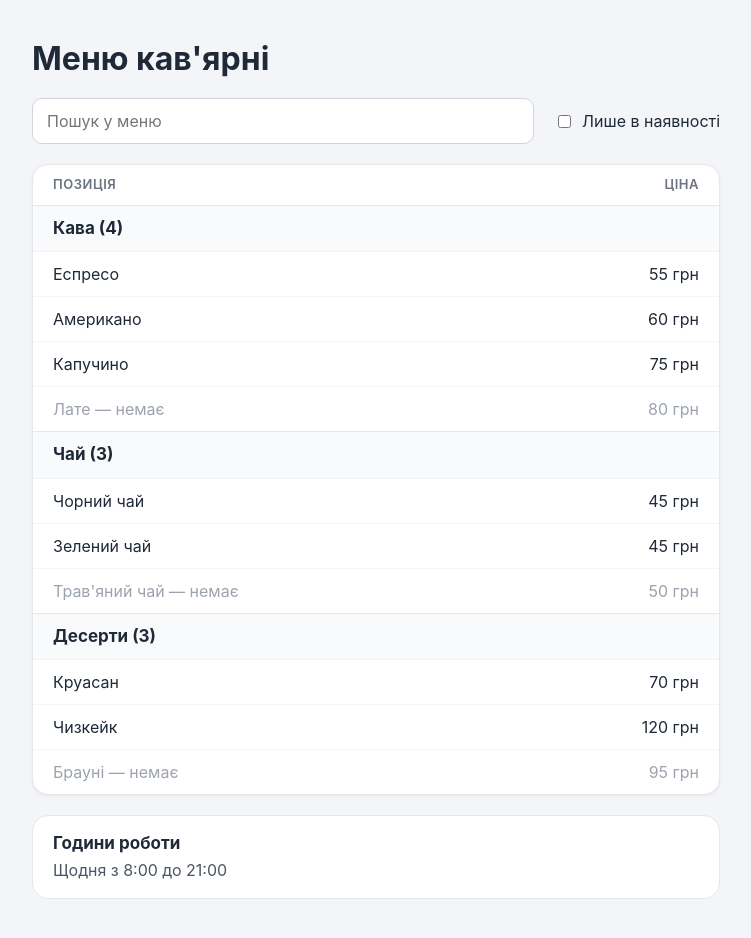
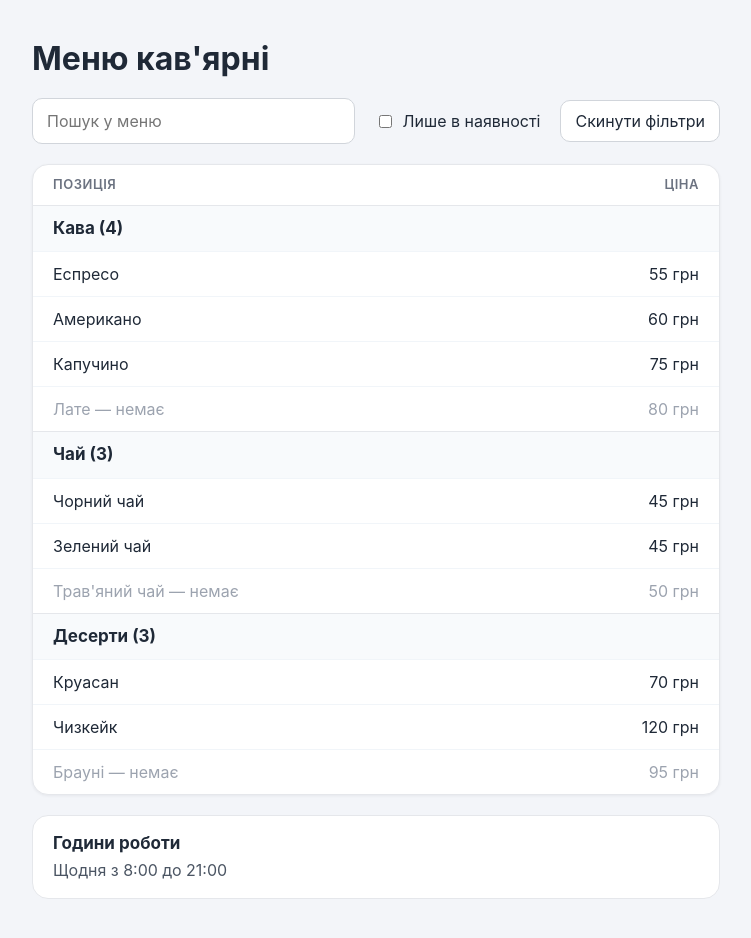
Before and after one commit to illiadavydiuk7/React, a React (Vite) app in the folder lab-4/: page / in a window 1280 px wide. Shown: the top 938 px of the page, without its empty margins (264-1015 px from the left). Built offline with nearby package versions, Linux system fonts and the light colour scheme.

Commit message:
feat: show an empty state and reset the filters

```diff
--- a/lab-4/src/components/FilterableMenuTable.jsx
+++ b/lab-4/src/components/FilterableMenuTable.jsx
@@ -15,6 +15,11 @@ export default function FilterableMenuTable({ menu }) {
     localStorage.setItem('menu.inStockOnly', String(inStockOnly))
   }, [filterText, inStockOnly])
 
+  function handleReset() {
+    setFilterText('')
+    setInStockOnly(false)
+  }
+
   return (
     <>
       <SearchBar
@@ -22,6 +27,7 @@ export default function FilterableMenuTable({ menu }) {
         inStockOnly={inStockOnly}
         onFilterTextChange={setFilterText}
         onInStockOnlyChange={setInStockOnly}
+        onReset={handleReset}
       />
       <MenuTable
         menu={menu}
--- a/lab-4/src/components/MenuTable.jsx
+++ b/lab-4/src/components/MenuTable.jsx
@@ -3,6 +3,10 @@ import { filterMenu } from '../filterMenu.js'
 
 export default function MenuTable({ menu, filterText, inStockOnly }) {
   const visibleMenu = filterMenu(menu, filterText, inStockOnly)
+
+  if (visibleMenu.length === 0) {
+    return <p className="empty">Нічого не знайдено</p>
+  }
 
   return (
     <table className="menu-table">
--- a/lab-4/src/components/SearchBar.jsx
+++ b/lab-4/src/components/SearchBar.jsx
@@ -3,6 +3,7 @@ export default function SearchBar({
   inStockOnly,
   onFilterTextChange,
   onInStockOnlyChange,
+  onReset,
 }) {
   return (
     <search className="search-bar">
@@ -21,6 +22,9 @@ export default function SearchBar({
         />{' '}
         Лише в наявності
       </label>
+      <button type="button" onClick={onReset}>
+        Скинути фільтри
+      </button>
     </search>
   )
 }
```
